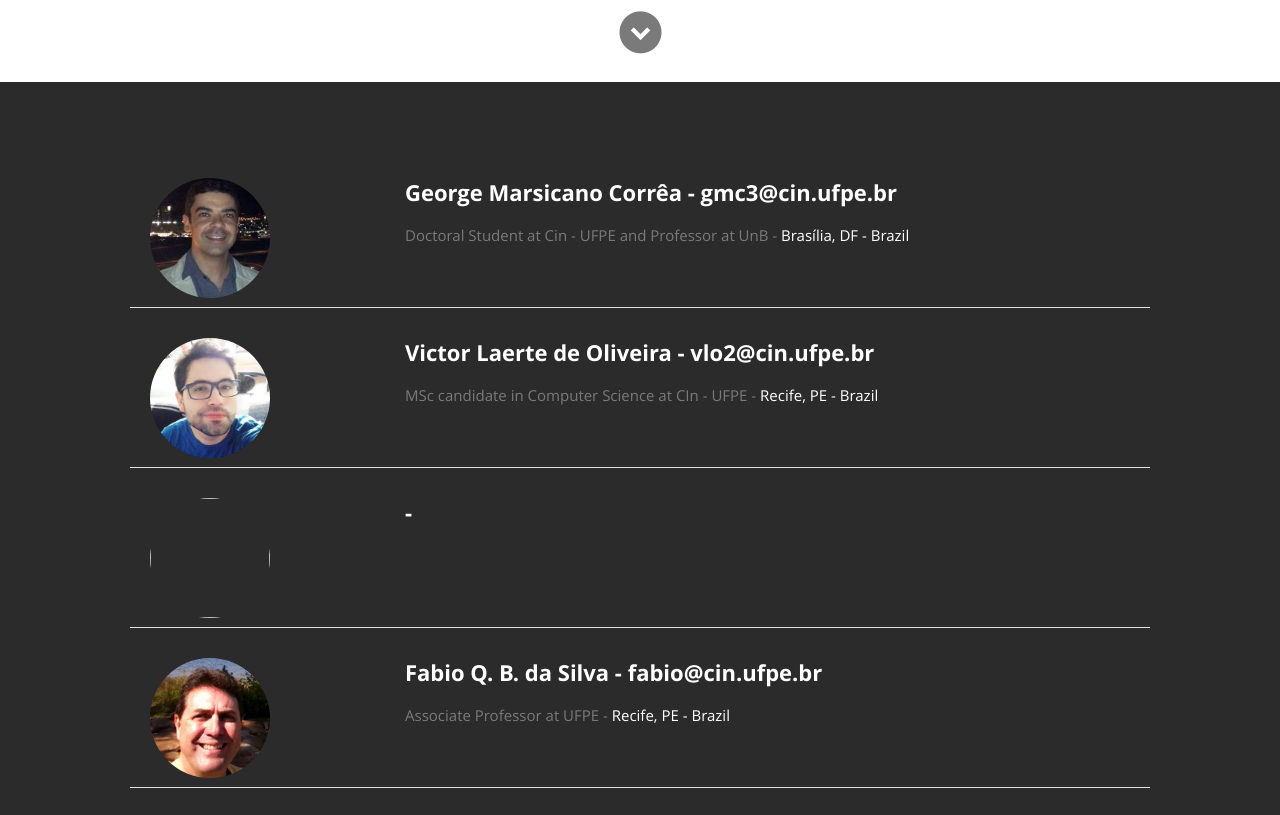
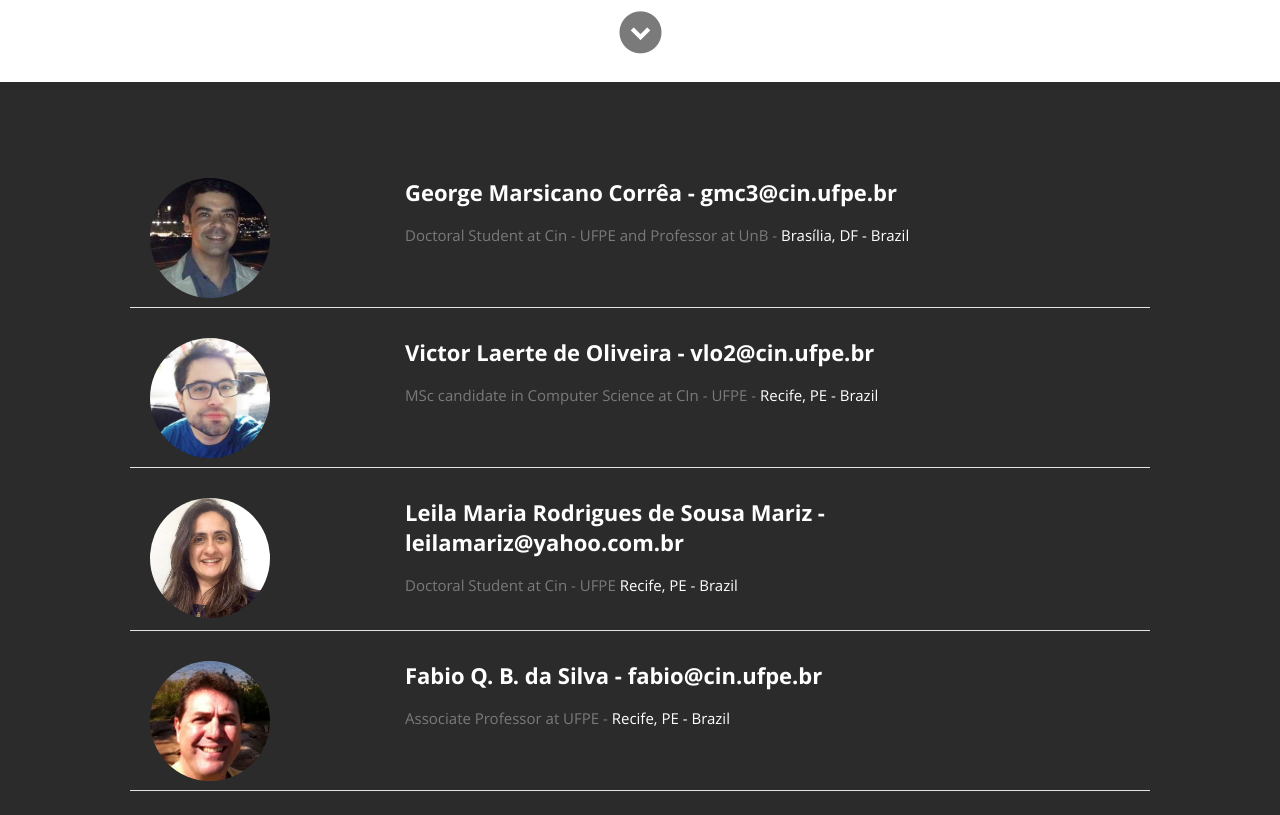
Before and after one commit to victorlaerte/task-interdependence, a plain HTML site: page index.html in a window 1280 px wide. Shown: the part 718-1533 px from the top of the page. Drawn offline with nearby package versions, Linux system fonts and the light colour scheme.

Commit message:
Adding Leila to authors

```diff
--- a/js/services.js
+++ b/js/services.js
@@ -15,7 +15,7 @@
                         address: "Brasília, DF - Brazil",
                         email: "gmc3@cin.ufpe.br",
                         profileImgUrl : "images/george.jpg",
-                        personalUrl : "http://www.cin.ufpe.br/~gmc3/"
+                        personalUrl : "http://lattes.cnpq.br/2317804591146328"
                     },{
                         name: "Victor Laerte de Oliveira",
                         resume: "MSc candidate in Computer Science at CIn - UFPE - ",
@@ -24,12 +24,12 @@
                         profileImgUrl : "images/profile.jpg",
                         personalUrl : "http://www.victorlaerte.com"
                     },{
-                        name: "",
-                        resume: "",
-                        address: "",
-                        email: "",
-                        profileImgUrl : "",
-                        personalUrl : ""
+                        name: "Leila Maria Rodrigues de Sousa Mariz",
+                        resume: "Doctoral Student at Cin - UFPE",
+                        address: "Recife, PE - Brazil",
+                        email: "leilamariz@yahoo.com.br",
+                        profileImgUrl : "images/leila.png",
+                        personalUrl : "http://lattes.cnpq.br/4301517875688614"
                     },{
                         name: "Fabio Q. B. da Silva",
                         resume: "Associate Professor at UFPE - ",
```
Also changed, not shown: index.html (+3 -2 lines), images/leila.png (added).
